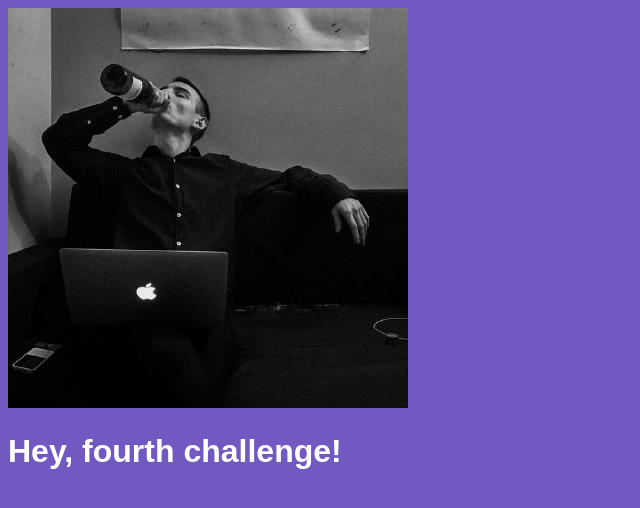
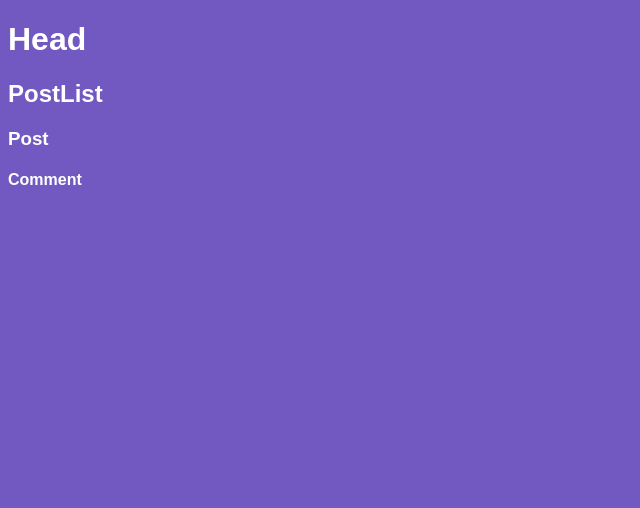
Before and after one commit to onlyreynaldo/fourth-challenge-gostack, a React app: page / in a window 1280 px wide. Shown: the top 508 px of the page, without its empty margins (0-640 px from the left). Built offline with nearby package versions, Linux system fonts and the light colour scheme.

Commit message:
feat(components): add structure of components and calls

```diff
--- a/src/App.js
+++ b/src/App.js
@@ -1,13 +1,14 @@
 import React from 'react';
 
 import './App.css';
-import profile from './assets/profile.jpeg';
+import Header from './components/Header';
+import PostList from './components/PostList';
 
 export default function App() {
   return (
   <>
-    <img src={profile} alt="Profile photo"/>
-    <h1>Hey, fourth challenge!</h1>
+    <Header />
+    <PostList />
   </>
   );
 }
--- /dev/null
+++ b/src/components/Comment/index.js
@@ -0,0 +1,13 @@
+import React, { Component } from 'react';
+
+// import { Container } from './styles';
+
+export default class Comment extends Component {
+  render() {
+    return (
+      <div>
+        <h4>Comment</h4>
+      </div>
+    );
+  }
+}
--- /dev/null
+++ b/src/components/Header/index.js
@@ -0,0 +1,13 @@
+import React, { Component } from 'react';
+
+// import { Container } from './styles';
+
+export default class Header extends Component {
+  render() {
+    return (
+      <div>
+        <h1>Head</h1>
+      </div>
+    );
+  }
+}
--- /dev/null
+++ b/src/components/Post/index.js
@@ -0,0 +1,16 @@
+import React, { Component } from 'react';
+
+import Comment from '../Comment';
+
+// import { Container } from './styles';
+
+export default class Post extends Component {
+  render() {
+    return (
+      <div>
+        <h3>Post</h3>
+        <Comment />
+      </div>
+    );
+  }
+}
--- /dev/null
+++ b/src/components/PostList/index.js
@@ -0,0 +1,16 @@
+import React, { Component } from 'react';
+
+import Post from '../Post';
+
+// import { Container } from './styles';
+
+export default class PostList extends Component {
+  render() {
+    return (
+      <div>
+        <h2>PostList</h2>
+        <Post />
+      </div>
+    );
+  }
+}
```
